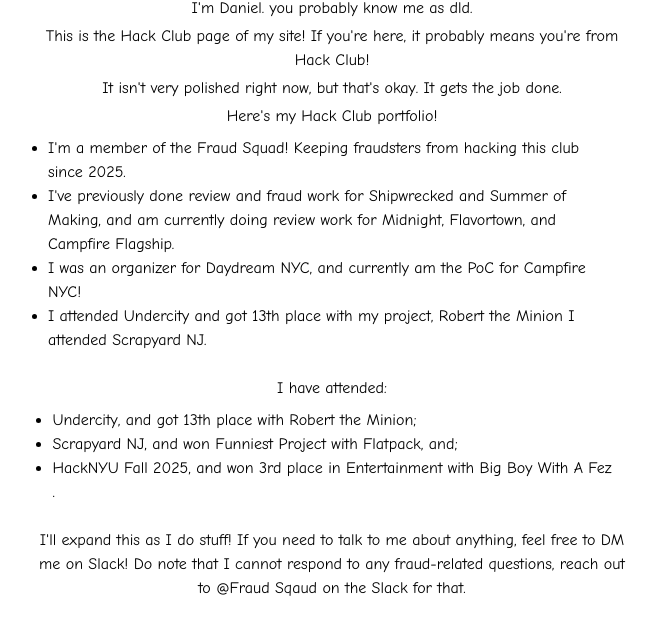
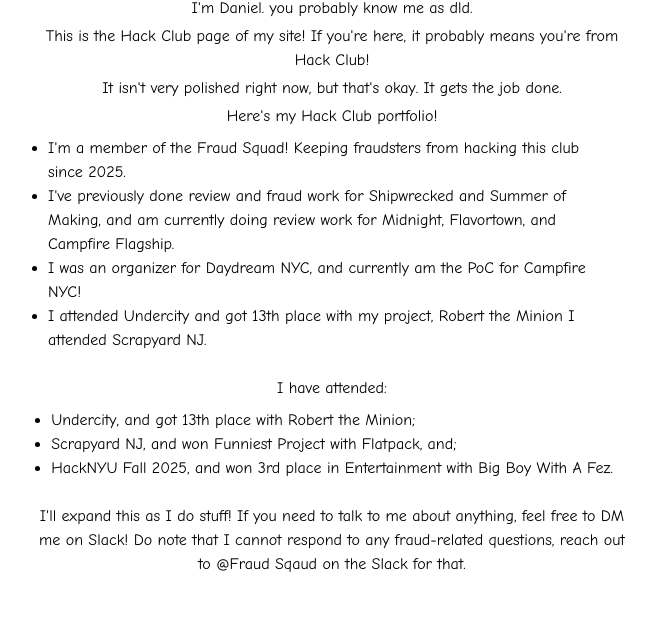
Before and after one commit to danieliscrazy/dldsite, a plain HTML site: page hc.html in a window 1280 px wide. Shown: the part 72-706 px from the top of the page, without its empty margins (308-965 px from the left). Drawn offline with nearby package versions, Linux system fonts and the light colour scheme.

Commit message:
Update hc.html

```diff
--- a/hc.html
+++ b/hc.html
@@ -22,7 +22,7 @@
     <ul class="font-[Comic_Sans_MS] px-4 pb-4 text-black list-disc mx-auto max-w-150 self-center">
       <li>Undercity, and got 13th place with <a href="https://github.com/pizzalover125/minion-hackathon-submission">Robert the Minion</a>;</li>
       <li>Scrapyard NJ, and won Funniest Project with <a href="https://github.com/danieliscrazy/Flatpack">Flatpack</a>, and;</li>
-      <li>HackNYU Fall 2025, and won 3rd place in Entertainment with <a href="https://devpost.com/software/big-boy-with-a-fez">Big Boy With A Fez</a></li>.
+      <li>HackNYU Fall 2025, and won 3rd place in Entertainment with <a href="https://devpost.com/software/big-boy-with-a-fez">Big Boy With A Fez</a>.</li>
     </ul>
     </div>
     <p class="mb-2 font-[Comic_Sans_MS] text-center mx-auto max-w-150">I'll expand this as I do stuff! If you need to talk to me about anything, feel free to DM me on Slack! Do note that I cannot respond to any fraud-related questions, reach out to @Fraud Sqaud on the Slack for that.</p>
```
